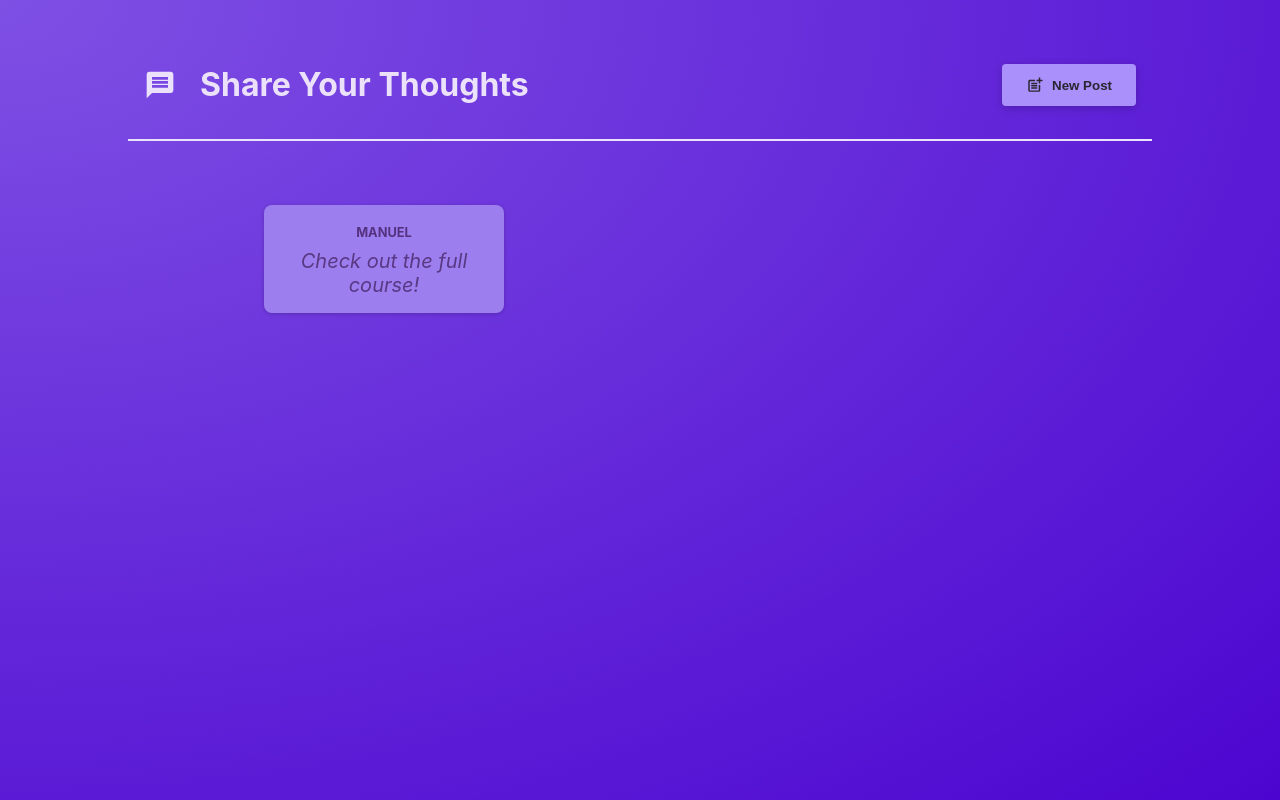
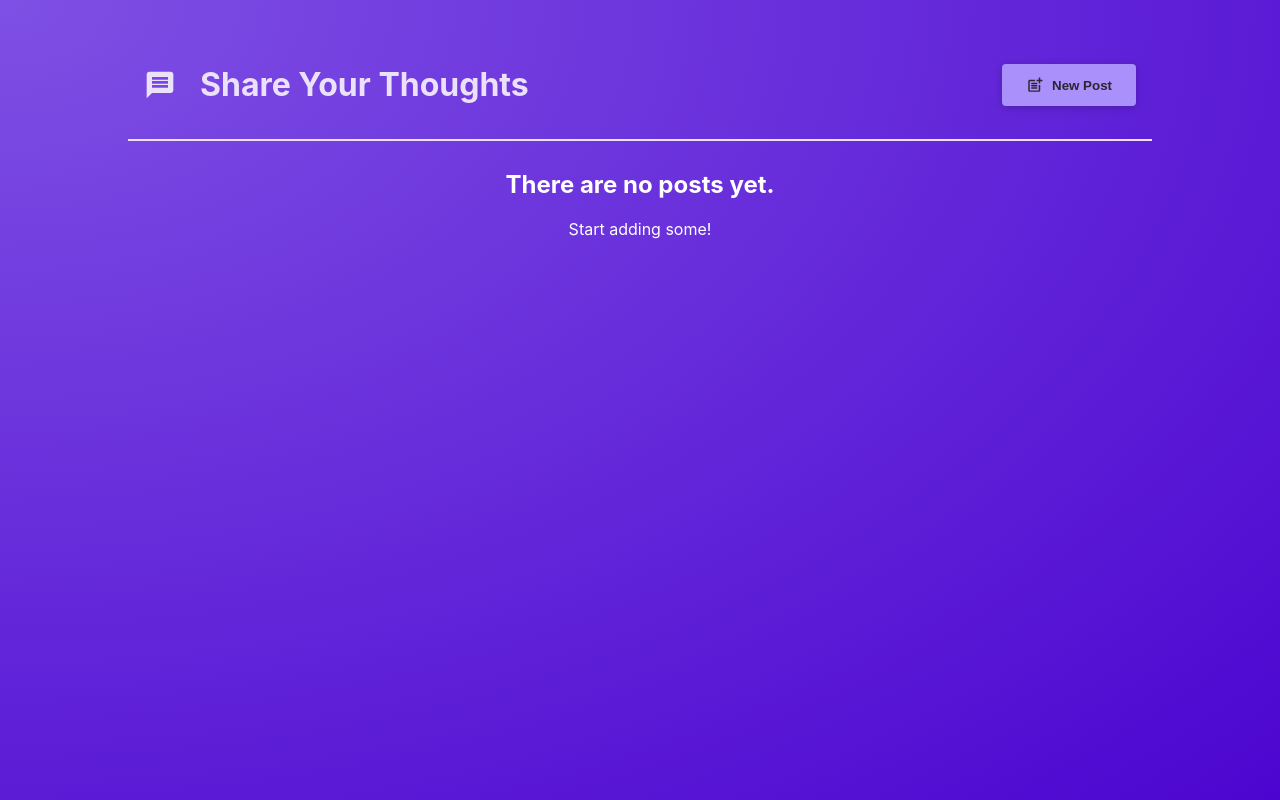
Before and after one commit to mohamk29/share-your-thoughts-app, a React (Vite) app: page / in a window 1280 px wide. Built offline with nearby package versions, Linux system fonts and the light colour scheme.

Commit message:
Added a fallback text if there are no posts as well as completed the rendering of all posts through the list of post object in PostList component

```diff
--- a/src/components/PostList.jsx
+++ b/src/components/PostList.jsx
@@ -20,9 +20,21 @@
           <NewPost onAddPost={addPostHandler} onCancel={props.onStopPosting} />
         </Modal>
       )}
-      <ul className={classes.posts}>
-        <Post author="Manuel" body="Check out the full course!" />
-      </ul>
+      {posts.length > 0 && (
+        <ul className={classes.posts}>
+          {posts.map((post) => {
+            return (
+              <Post key={post.body} author={post.author} body={post.body} />
+            );
+          })}
+        </ul>
+      )}
+      {posts.length === 0 && (
+        <div style={{ textAlign: "center", color: "white" }}>
+          <h2>There are no posts yet.</h2>
+          <p>Start adding some!</p>
+        </div>
+      )}
     </>
   );
 };
```
